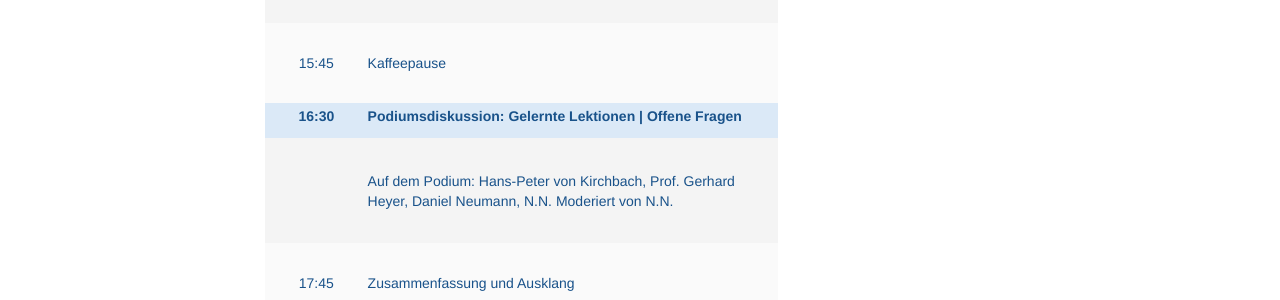
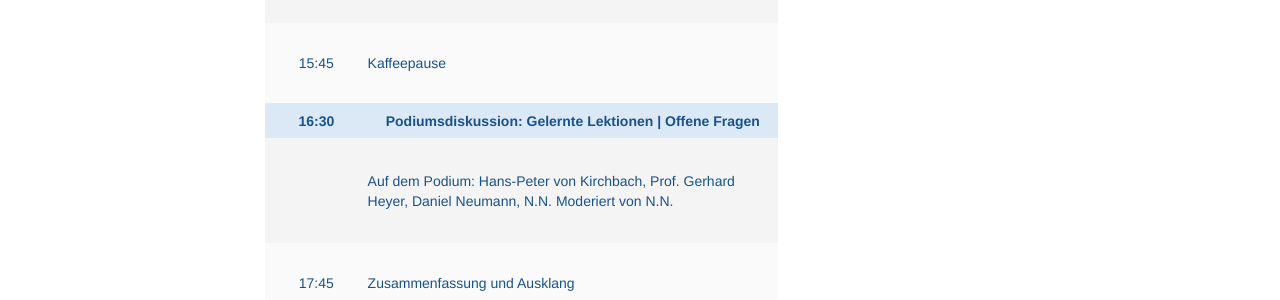
Before and after one commit to susedev/test, a Jekyll site: the page built from programm-uebersicht.html, in a window 1280 px wide. Shown: the part 1843-2143 px from the top of the page. Built offline with Jekyll 4.4.1, drawn with Linux system fonts in a browser that asks for light colours; nearby versions of some CDN libraries.

Commit message:
Edit from JekyllCMS

```diff
--- a/programm-uebersicht.html
+++ b/programm-uebersicht.html
@@ -127,12 +127,8 @@ title: Programm
 			<td style="background-color: rgb(250, 250, 250); border-color: rgb(255, 255, 255); text-align: left; vertical-align: middle; height: 80px;"><span style="color:#19528A;">Kaffeepause</span></td>
 		</tr>
 		<tr>
-			<th style="background-color: rgb(219, 233, 247); border-color: rgb(255, 255, 255); text-align: center; vertical-align: middle; height: 35px; width: 100px;">
-			<p><span style="color:#19528A;">16:30</span></p>
-			</th>
-			<th style="background-color: rgb(219, 233, 247); border-color: rgb(255, 255, 255); text-align: left; vertical-align: middle; height: 35px;">
-			<p><span style="color:#19528A;">Podiumsdiskussion: Gelernte Lektionen | Offene Fragen</span></p>
-			</th>
+			<th style="background-color: rgb(219, 233, 247); border-color: rgb(255, 255, 255); text-align: center; vertical-align: middle; height: 35px;"><span style="color:#19528A;">16:30</span></th>
+			<th style="background-color: rgb(219, 233, 247); border-color: rgb(255, 255, 255); text-align: center; vertical-align: middle; height: 35px;"><span style="color:#19528A;">Podiumsdiskussion: Gelernte Lektionen | Offene Fragen</span></th>
 		</tr>
 		<tr>
 			<td style="background-color: rgb(244, 244, 244); border-color: rgb(255, 255, 255); text-align: center; vertical-align: middle; width: 100px; height: 105px;">&nbsp;</td>
```
